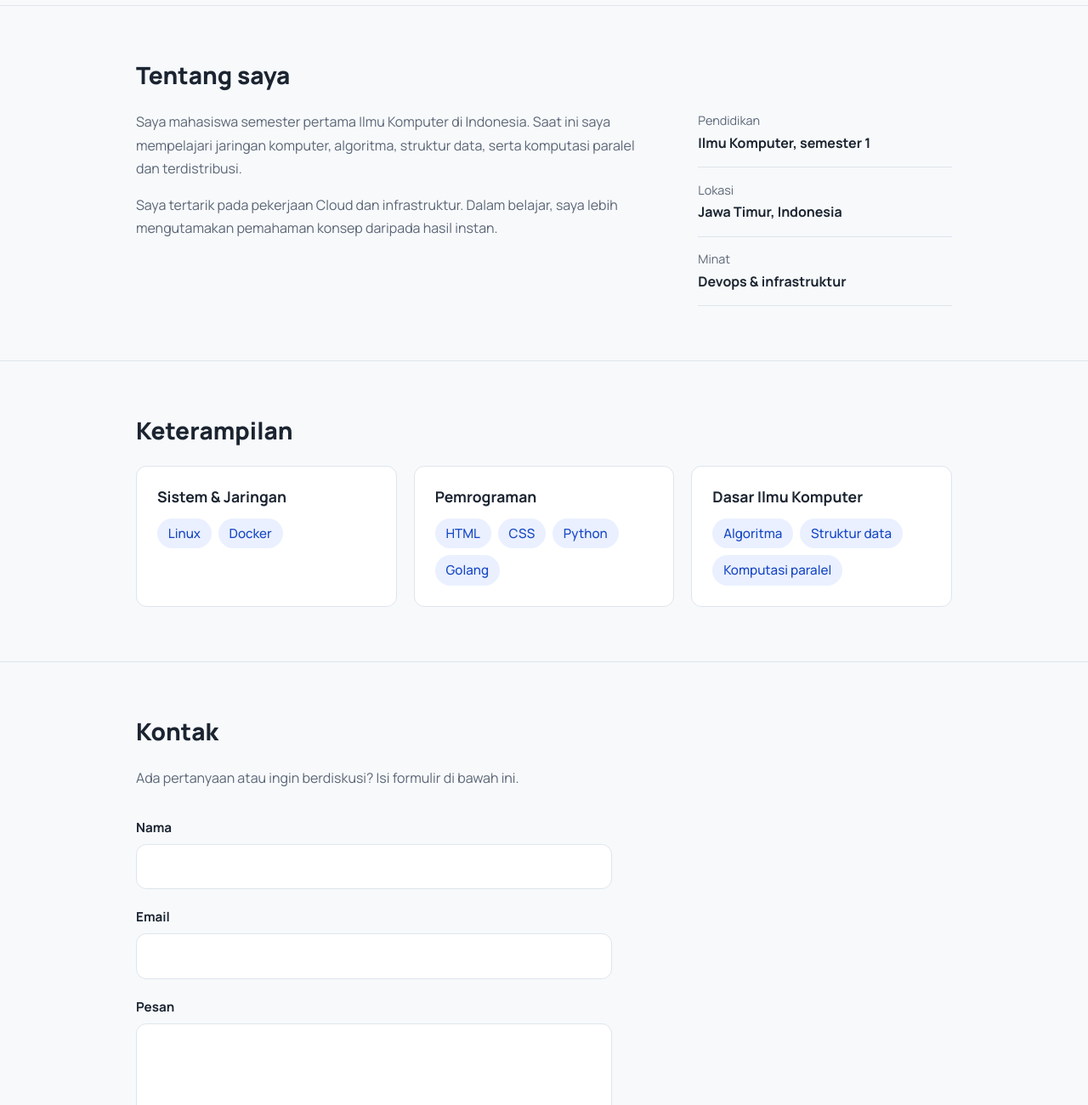
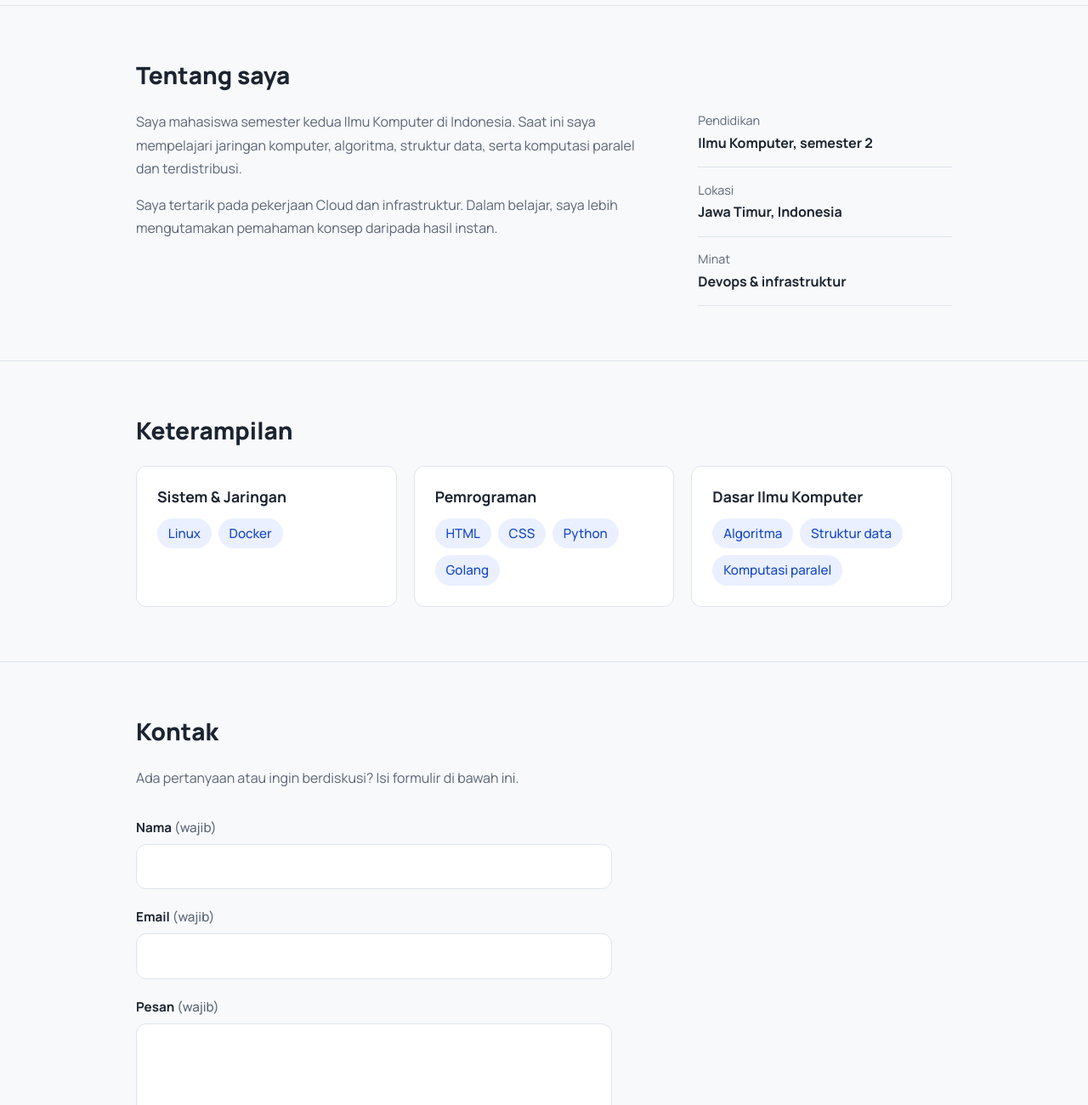
Before and after one commit to MouslyCode/simple-dimple, a plain HTML site: page index.html in a window 1280 px wide. Shown: the part 500-1800 px from the top of the page at 85% size. Drawn offline with Linux system fonts and the light colour scheme.

Commit message:
fix(form): tandai field wajib pada label

```diff
--- a/index.html
+++ b/index.html
@@ -45,7 +45,7 @@
         <h2 class="section-title" id="judul-tentang">Tentang saya</h2>
         <div class="about-grid">
           <article class="about-text">
-            <p>Saya mahasiswa semester pertama Ilmu Komputer di Indonesia. Saat ini saya mempelajari jaringan komputer,
+            <p>Saya mahasiswa semester kedua Ilmu Komputer di Indonesia. Saat ini saya mempelajari jaringan komputer,
               algoritma, struktur data, serta komputasi paralel dan terdistribusi.</p>
             <p>Saya tertarik pada pekerjaan Cloud dan infrastruktur. Dalam belajar, saya lebih mengutamakan
               pemahaman konsep daripada hasil instan.</p>
@@ -53,7 +53,7 @@
           <dl class="facts">
             <div>
               <dt>Pendidikan</dt>
-              <dd>Ilmu Komputer, semester 1</dd>
+              <dd>Ilmu Komputer, semester 2</dd>
             </div>
             <div>
               <dt>Lokasi</dt>
@@ -106,15 +106,15 @@
         <p class="contact-intro">Ada pertanyaan atau ingin berdiskusi? Isi formulir di bawah ini.</p>
         <form class="contact-form" action="#" method="post">
           <div class="field">
-            <label for="nama">Nama</label>
+            <label for="nama">Nama <span class="required">(wajib)</span></label>
             <input type="text" id="nama" name="nama" autocomplete="name" required>
           </div>
           <div class="field">
-            <label for="email">Email</label>
+            <label for="email">Email <span class="required">(wajib)</span></label>
             <input type="email" id="email" name="email" autocomplete="email" required>
           </div>
           <div class="field">
-            <label for="pesan">Pesan</label>
+            <label for="pesan">Pesan <span class="required">(wajib)</span></label>
             <textarea id="pesan" name="pesan" required></textarea>
           </div>
           <button class="button" type="submit">Kirim pesan</button>
--- a/style.css
+++ b/style.css
@@ -25,6 +25,8 @@
     h1, h2, h3 { line-height: 1.25; margin: 0; }
     p { margin: 0; }
     a { color: var(--accent); }
+
+    .required { font-weight: 500; color: var(--muted); }
 
     :focus-visible {
       outline: 3px solid var(--accent);
```
